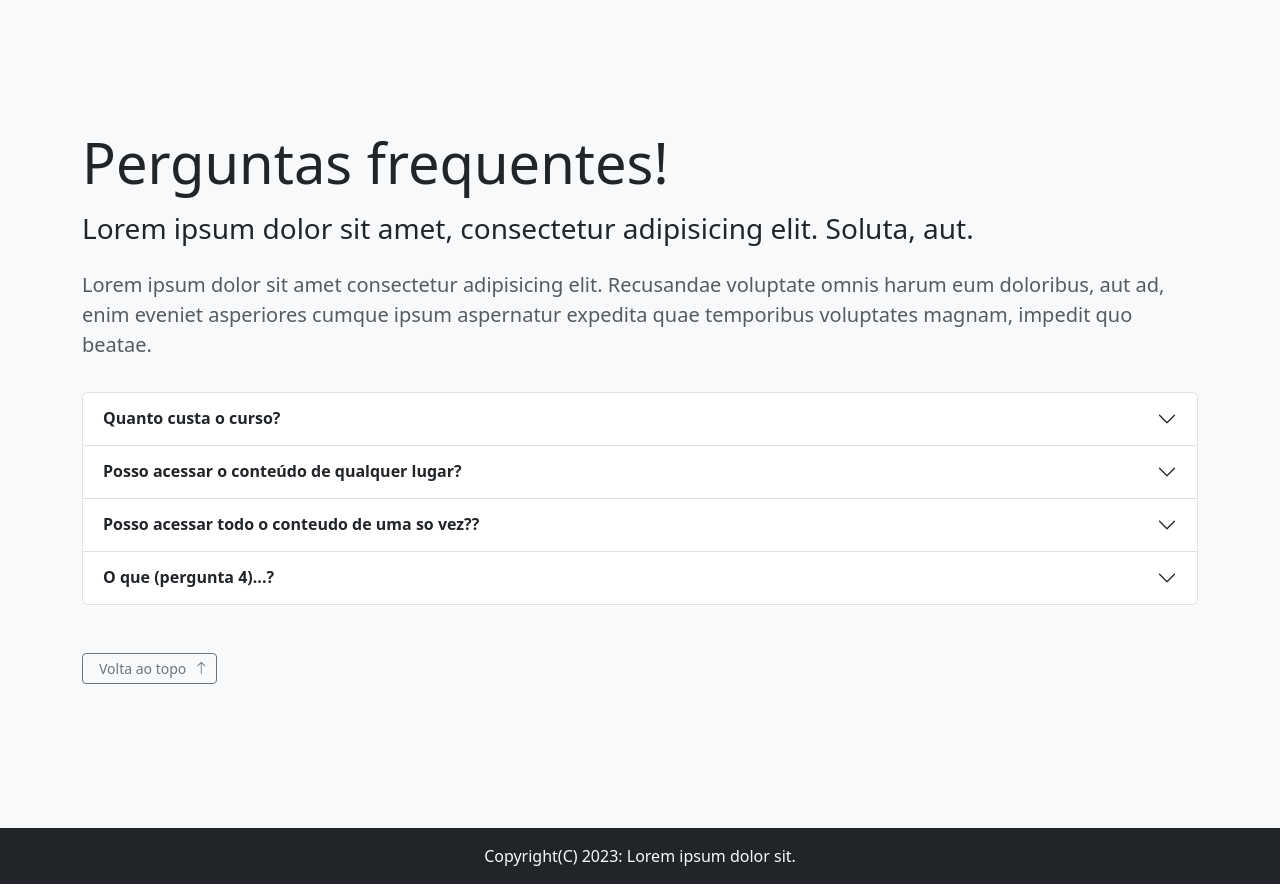
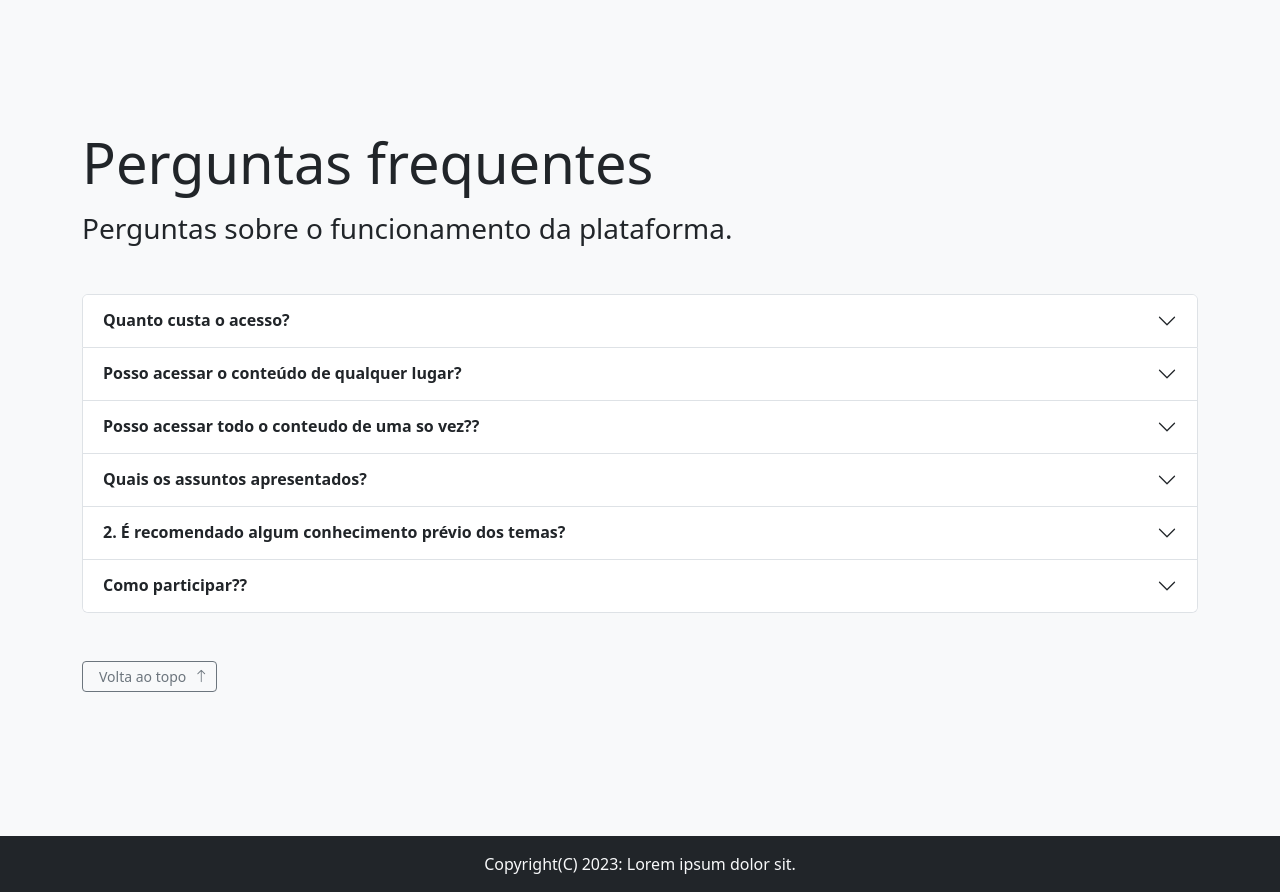
Before and after one commit to guisazevedo/aprendizado, a React (Vite) app: page / in a window 1280 px wide. Shown: the part 2140-3032 px from the top of the page. Built offline with nearby package versions, Linux system fonts and the light colour scheme.

Commit message:
implement faq questions mara

```diff
--- a/src/02_blocks/Landing_faq_block.tsx
+++ b/src/02_blocks/Landing_faq_block.tsx
@@ -3,20 +3,17 @@ import Faq from "../01_components/Faq";
 import HeaderText from "../01_components/HeaderText";
 
 // inputs for the HeaderText component
-const header = "Perguntas frequentes!";
-const sub_header =
-  "Lorem ipsum dolor sit amet, consectetur adipisicing elit. Soluta, aut.";
-const text = [
-  "Lorem ipsum dolor sit amet consectetur adipisicing elit. Recusandae voluptate omnis harum eum doloribus, aut ad, enim eveniet asperiores cumque ipsum aspernatur expedita quae temporibus voluptates magnam, impedit quo beatae.",
-];
+const header = "Perguntas frequentes";
+const sub_header = "Perguntas sobre o funcionamento da plataforma."; // TODO => quebrar em funcionamento plataforma & conteudo
+const text = [""];
 
 // inputs for FAQ component
 const questions = [
   {
-    question: "Quanto custa o curso?",
+    question: "Quanto custa o acesso?",
     collapse: "collapseOne",
     answer:
-      "Esta e uma plataforma sem fins lucrativos. Todo nosso conteudo eh livre e gratuito. Basta se registrar no site e voce tera acesso a todo o conteudo.",
+      "Esta e uma plataforma sem fins lucrativos. Todo nosso conteudo é gratuito. Basta se registrar no site e voce tera acesso a todo o conteudo.",
   },
   {
     question: "Posso acessar o conteúdo de qualquer lugar?",
@@ -31,10 +28,22 @@ const questions = [
       "Nossa experiencia mostra que assistir o conteudo em ordem gera uma maior absorcao do material. Por isso cada video e liberado apos o termino do anterior.",
   },
   {
-    question: "O que (pergunta 4)...?",
+    question: "Quais os assuntos apresentados?",
     collapse: "collapseFour",
     answer:
-      "Lorem ipsum dolor sit amet consectetur adipisicing elit. Excepturi laudantium repudiandae nobis consectetur dolorem asperiores id dicta aut officiis doloribus modi saepe, facere voluptatibus harum et sequi quos ducimus?",
+      "Esta plataforma digital foi criada para reunir estudos da mente e do desenvolvimento espiritual do ser humano, e motivar cada indivíduo para uma ampliação de consciência até a plena convicção de que somos parte de uma grandiosa obra.",
+  },
+  {
+    question: "2.	É recomendado algum conhecimento prévio dos temas?",
+    collapse: "collapseFive",
+    answer:
+      "Não é necessário. O mais importante é ter a vontade de aprender, de querer saber mais sobre a mente, energias, sobre o potencial do ser humano para uma vida de plena consciência e total integração com o mundo mais sutil.",
+  },
+  {
+    question: "Como participar??",
+    collapse: "collapseSix",
+    answer:
+      "Você vai encontrar uma sequência de vídeos/aulas, áudios de explicação e condução de treinamentos e exercícios, textos de pontos principais das aulas em PDF para download, além de links e referências de publicações e estudos da nova ciência e da medicina holística.",
   },
 ];
 
```
